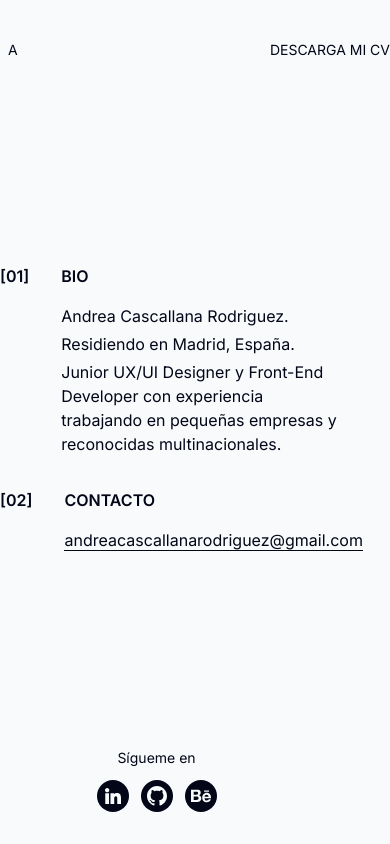
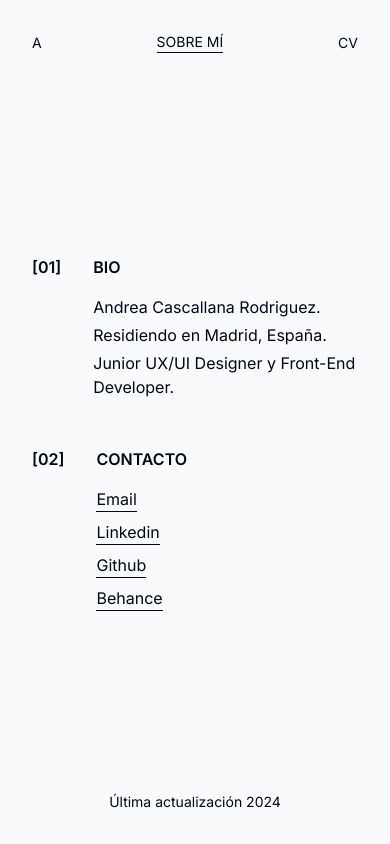
Before and after one commit to AndreaCascallana/AndreaCascallana_Portfolio, a React (Vite) app: page /about in a window 390 px wide. Built offline with nearby package versions, Linux system fonts and the light colour scheme.

Commit message:
responsive

```diff
--- a/src/App.jsx
+++ b/src/App.jsx
@@ -6,7 +6,7 @@ import Footer from "./views/Footer";
 const App = () => {
   return (
     <div className="app m-auto w-screen h-screen lg:w-10/12 xl:w-10/12 2xl:w-10/12 flex flex-col py-8">
-      <div className="menu flex flex-row justify-between items-center z-50 pr-0 sticky top-0">
+      <div className="menu flex flex-row justify-between items-center z-50 px-8 py-0 lg:px-0 sticky top-0">
         <NavLink
           className={({ isActive }) =>
             isActive
@@ -30,19 +30,26 @@ const App = () => {
         <NavLink
           className={({ isActive }) =>
             isActive
-              ? "cursor-pointer uppercase hidden lg:block xl:block 2xl:block border-b-[1px] border-b-slate-950 transition-all duration-150 ease-out"
-              : "cursor-pointer uppercase hidden lg:block xl:block 2xl:block border-0 transition-all duration-150 ease-out"
+              ? "cursor-pointer uppercase border-b-[1px] border-b-slate-950 transition-all duration-150 ease-out"
+              : "cursor-pointer uppercase border-0 transition-all duration-150 ease-out"
           }
           to="/about"
         >
           Sobre mí
         </NavLink>
         <a
-          className="uppercase border-b-slate-950 transition-all duration-150 ease-out"
+          className="uppercase hidden lg:block xl:block 2xl:block border-b-slate-950 transition-all duration-150 ease-out"
           href="Andrea-Cascallana_CV.pdf"
           download="AndreaCascallana_CV"
         >
           Descarga mi CV
+        </a>
+        <a
+          className="uppercase lg:hidden xl:hidden 2xl:hiden border-b-slate-950 transition-all duration-150 ease-out"
+          href="Andrea-Cascallana_CV.pdf"
+          download="AndreaCascallana_CV"
+        >
+          CV
         </a>
       </div>
 
--- a/src/views/About.jsx
+++ b/src/views/About.jsx
@@ -2,7 +2,7 @@ import React from "react";
 
 const About = () => {
   return (
-    <div className="about py-10 flex flex-col justify-center gap-8 h-full">
+    <div className="about px-8 lg:px-0 py-8 flex flex-col justify-center gap-12 h-full">
       <div className="bio flex">
         <div className="left-wrapper font-semibold pr-8">[01]</div>
         <div className="right-wrapper">
@@ -11,9 +11,7 @@ const About = () => {
             <p>Andrea Cascallana Rodriguez.</p>
             <p>Residiendo en Madrid, España.</p>
             <p className="max-w-prose">
-              Junior UX/UI Designer y Front-End Developer con experiencia{" "}
-              <br></br> trabajando en pequeñas empresas y reconocidas
-              multinacionales.
+              Junior UX/UI Designer y Front-End Developer.
             </p>
           </div>
         </div>
@@ -22,13 +20,41 @@ const About = () => {
         <div className="left-wrapper font-semibold pr-8">[02]</div>
         <div className="right-wrapper">
           <div className="title uppercase font-semibold pb-4">contacto</div>
-          <div className="content">
+          <div className="content flex flex-col gap-2">
             <a
-              className="border-b-[1px] border-b-slate-950"
+              className="hidden lg:block xl:block 2xl:block border-b-[1px] border-b-slate-950"
               href="mailto:andreacascallanarodriguez@gmail.com?subject=¡Hola%20Andrea!"
               target="_blank"
             >
               andreacascallanarodriguez@gmail.com
+            </a>
+            <a
+              className="lg:hidden xl:hidden 2xl:hidden border-b-[1px] border-b-slate-950"
+              href="mailto:andreacascallanarodriguez@gmail.com?subject=¡Hola%20Andrea!"
+              target="_blank"
+            >
+              Email
+            </a>
+            <a
+              className="lg:hidden xl:hidden 2xl:hidden border-b-[1px] border-b-slate-950"
+              href="https://www.linkedin.com/in/andrea-cascallana-rodr%C3%ADguez-b35803249/"
+              target="_blank"
+            >
+              Linkedin
+            </a>
+            <a
+              className="lg:hidden xl:hidden 2xl:hidden border-b-[1px] border-b-slate-950"
+              href="https://github.com/AndreaCascallana"
+              target="_blank"
+            >
+              Github
+            </a>
+            <a
+              className="lg:hidden xl:hidden 2xl:hidden border-b-[1px] border-b-slate-950"
+              href="https://www.behance.net/andreacascallana"
+              target="_blank"
+            >
+              Behance
             </a>
           </div>
         </div>
--- a/src/views/Footer.jsx
+++ b/src/views/Footer.jsx
@@ -5,12 +5,11 @@ import Behance from "/behance.svg";
 
 const Footer = () => {
   return (
-    <div className="flex justify-between items-center">
+    <div className="flex justify-between items-center fixed bottom-0 right-0 left-0 m-auto lg:w-10/12 pb-8">
       <p className="text-sm hidden lg:block">
         Diseñado y desarrollado por Andrea Cascallana
       </p>
-      <div className="links flex flex-col lg:flex-row gap-3 items-center justify-end lg+ w-[313px]">
-        <p className="text-sm">Sígueme en</p>
+      <div className="links hidden lg:flex gap-3 items-center justify-center lg:w-[312px]">
         <div className="links flex items-center gap-3">
           <a
             className="linkedin w-8 h-8 bg-slate-950 rounded-full hover:bg-[#0a66c2] transition-colors duration-150 ease-in-out"
@@ -50,7 +49,7 @@ const Footer = () => {
           ></a>
         </div>
       </div>
-      <p className="text-sm text-end hidden lg:block w-[313px]">
+      <p className="text-sm text-center lg:text-end w-full lg:w-[312px]">
         Última actualización 2024
       </p>
     </div>
--- a/src/views/Hero.jsx
+++ b/src/views/Hero.jsx
@@ -2,11 +2,11 @@ import React from "react";
 
 const Hero = () => {
   return (
-    <div className="hero-container py-10 flex items-center gap-5 h-full">
-      <a className="img-container h-fit" target="_blank" href="https://www.figma.com/proto/flIm7U52v8NEzvN0bf4aWr/PLICOGA_Portfolio-AndreaCascallana?page-id=601%3A12980&type=design&node-id=604-14990&viewport=-2227%2C6241%2C1.04&t=wbfrA5xHUsyl39Vy-1&scaling=contain&mode=design">
+    <div className="hero-container px-8 lg:px-0 pt-6 lg:pt-8 pb-16 flex flex-col justify-center lg:flex-row items-center gap-4 h-full">
+      <a className="img-container lg:h-fit" target="_blank" href="https://www.figma.com/proto/flIm7U52v8NEzvN0bf4aWr/PLICOGA_Portfolio-AndreaCascallana?page-id=601%3A12980&type=design&node-id=604-14990&viewport=-2227%2C6241%2C1.04&t=wbfrA5xHUsyl39Vy-1&scaling=contain&mode=design">
         <img className="w-full h-full object-contain rounded-md" src="/plicoga.png" alt="plicoga" />
       </a>
-      <a className="img-container h-fit" target="_blank" href="https://www.figma.com/proto/vBGOQlWlTbW4zwxav7R333/KEY_Portfolio-AndreaCascallana?page-id=1701%3A43853&type=design&node-id=1702-44740&viewport=490%2C772%2C1.04&t=0Hw1QT2iagNp9Arc-1&scaling=contain">
+      <a className="img-container lg:h-fit" target="_blank" href="https://www.figma.com/proto/vBGOQlWlTbW4zwxav7R333/KEY_Portfolio-AndreaCascallana?page-id=1701%3A43853&type=design&node-id=1702-44740&viewport=490%2C772%2C1.04&t=0Hw1QT2iagNp9Arc-1&scaling=contain">
         <img className="w-full h-full object-contain rounded-md" src="/key.png" alt="plicoga" />
       </a>
     </div>
```
